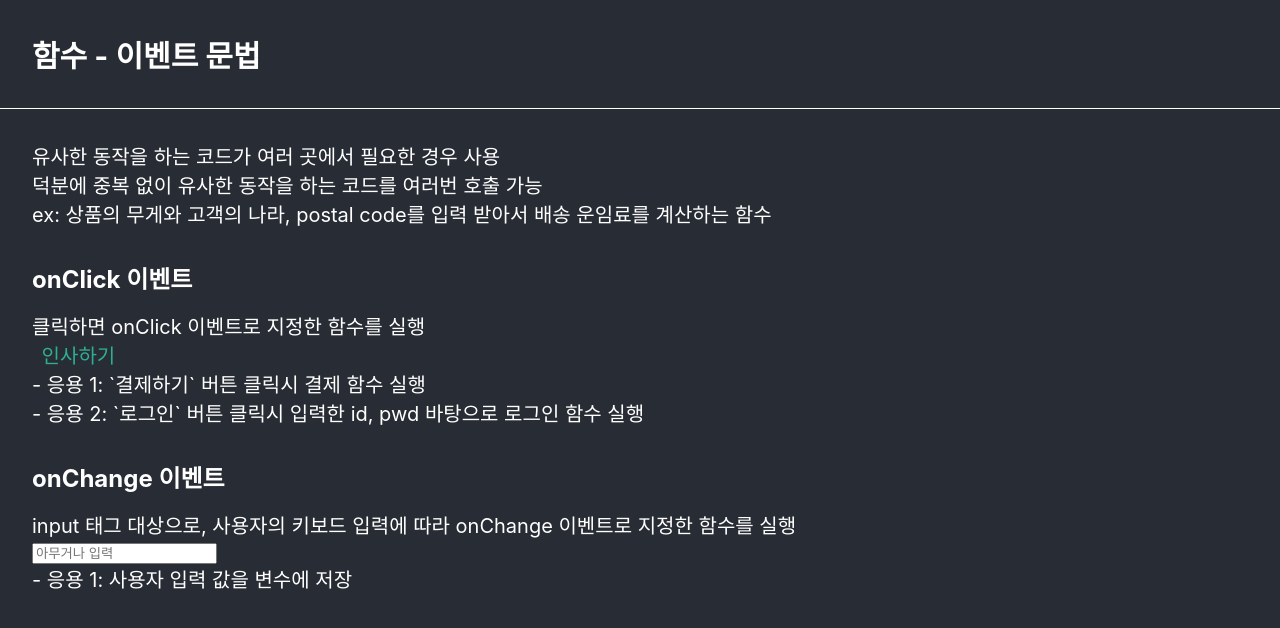
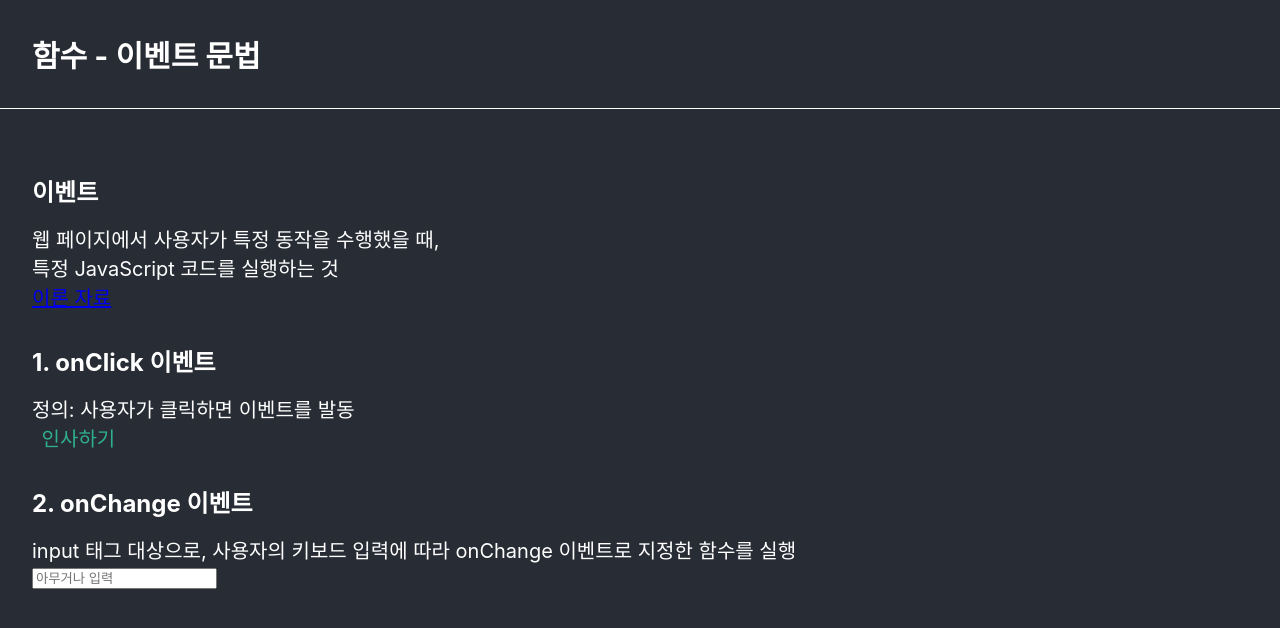
Before and after one commit to Lee-clipse/js-web-lesson, a React (Create React App) app in the folder lesson/: page /0402 in a window 1280 px wide. Shown: the top 628 px of the page. Built offline with nearby package versions, Linux system fonts and the light colour scheme.

Commit message:
modify: 04_함수 단원 이벤트 위주로 난이도 조정

```diff
--- a/lesson/src/Home.jsx
+++ b/lesson/src/Home.jsx
@@ -151,31 +151,31 @@ function Home() {
             </a>
           </div>
           <div>
-            [예제 01] 자동 인사
+            [예제 01] 인사
             <a className="link-button" href="/0403">
               이동
             </a>
           </div>
           <div>
-            [예제 02] 수동 인사
+            [예제 02] 축하받기
             <a className="link-button" href="/0404">
               이동
             </a>
           </div>
           <div>
-            [예제 03] 친구에게 인사
+            [예제 03] 인사 이벤트
             <a className="link-button" href="/0405">
               이동
             </a>
           </div>
           <div>
-            [예제 04] 나이 검사
+            [예제 04] 친구에게 인사 이벤트
             <a className="link-button" href="/0406">
               이동
             </a>
           </div>
           <div>
-            [예제 05]
+            [예제 05] 나이 검사
             <a className="link-button" href="/0407">
               이동
             </a>
--- a/lesson/src/lesson/04_함수/02_이벤트_문법.jsx
+++ b/lesson/src/lesson/04_함수/02_이벤트_문법.jsx
@@ -14,21 +14,20 @@ function Index0402() {
     <div>
       <div id="lesson-title">함수 - 이벤트 문법</div>
       <div id="lesson-content">
-        <div>유사한 동작을 하는 코드가 여러 곳에서 필요한 경우 사용</div>
-        <div>덕분에 중복 없이 유사한 동작을 하는 코드를 여러번 호출 가능</div>
-        <div>
-          ex: 상품의 무게와 고객의 나라, postal code를 입력 받아서 배송 운임료를 계산하는 함수
-        </div>
+        <div className="title">이벤트</div>
+        <div>웹 페이지에서 사용자가 특정 동작을 수행했을 때,</div>
+        <div>특정 JavaScript 코드를 실행하는 것</div>
+        <a href="https://half-straw-a69.notion.site/07-656db73e3db44707a9436d24570f97bb?pvs=4">
+          이론 자료
+        </a>
 
-        <div className="title">onClick 이벤트</div>
-        <div>클릭하면 onClick 이벤트로 지정한 함수를 실행</div>
+        <div className="title">1. onClick 이벤트</div>
+        <div>정의: 사용자가 클릭하면 이벤트를 발동</div>
         <div onClick={() => alertHello()} className="link-button">
           인사하기
         </div>
-        <div>- 응용 1: `결제하기` 버튼 클릭시 결제 함수 실행</div>
-        <div>- 응용 2: `로그인` 버튼 클릭시 입력한 id, pwd 바탕으로 로그인 함수 실행</div>
 
-        <div className="title">onChange 이벤트</div>
+        <div className="title">2. onChange 이벤트</div>
         <div>
           input 태그 대상으로, 사용자의 키보드 입력에 따라 onChange 이벤트로 지정한 함수를 실행
         </div>
@@ -38,7 +37,6 @@ function Index0402() {
           placeholder="아무거나 입력"
           onChange={(event) => alertInputText(event)}
         />
-        <div>- 응용 1: 사용자 입력 값을 변수에 저장</div>
       </div>
     </div>
   );
--- a/lesson/src/lesson/04_함수/예제_01.jsx
+++ b/lesson/src/lesson/04_함수/예제_01.jsx
@@ -5,7 +5,7 @@ function Index0403() {
 
   return (
     <div>
-      <div id="lesson-title">함수 - 예제 1: 자동 인사</div>
+      <div id="lesson-title">함수 - 예제 1: 인사</div>
       <div id="lesson-content">
         <div className="title">예제</div>
         <div>"Hello"라는 문자열을 반환하는 `sayHello`라는 이름의 함수를 구현하시오.</div>
--- a/lesson/src/lesson/04_함수/예제_02.jsx
+++ b/lesson/src/lesson/04_함수/예제_02.jsx
@@ -1,20 +1,23 @@
 import React from "react";
 
 function Index0404() {
-  // hint: alert("Hello"); << Hello라는 문자열을 웹 브라우저에 띄우는 기능
-  // TODO
+  function congratulation() {
+    alert("축하합니다!");
+  }
 
   return (
     <div>
-      <div id="lesson-title">함수 - 예제 2: 수동 인사</div>
+      <div id="lesson-title">함수 - 예제 2: 축하받기</div>
       <div id="lesson-content">
         <div className="title">예제</div>
-        <div>`인사하기` 버튼을 누르면 "Hello"라고 인사하도록 함수를 작성하시오.</div>
+        <div>
+          `축하받기` 버튼을 누르면 `congratulation()` 함수를 실행하도록 이벤트를 작성하시오.
+        </div>
 
         <div className="title">답</div>
         {/* TODO */}
         <div className="link-button" onClick={() => {}}>
-          인사하기
+          축하받기
         </div>
       </div>
     </div>
--- a/lesson/src/lesson/04_함수/예제_03.jsx
+++ b/lesson/src/lesson/04_함수/예제_03.jsx
@@ -6,15 +6,16 @@ function Index0405() {
 
   return (
     <div>
-      <div id="lesson-title">함수 - 예제 3: 친구에게 인사</div>
+      <div id="lesson-title">함수 - 예제 3: 인사 이벤트</div>
       <div id="lesson-content">
         <div className="title">예제</div>
-        <div>`OOO에게 인사하기` 버튼을 누르면 "Hello, OOO"라고 인사하도록 함수를 작성하시오.</div>
+        <div>`인사하기` 버튼을 누르면 "Hello"라고 인사하도록 함수를 작성하시오.</div>
 
         <div className="title">답</div>
         {/* TODO */}
-        <div className="link-button">Kim에게 인사하기</div>
-        <div className="link-button">Han에게 인사하기</div>
+        <div className="link-button" onClick={() => {}}>
+          인사하기
+        </div>
       </div>
     </div>
   );
--- a/lesson/src/lesson/04_함수/예제_04.jsx
+++ b/lesson/src/lesson/04_함수/예제_04.jsx
@@ -1,20 +1,20 @@
 import React from "react";
 
 function Index0406() {
-  // hint: const age = prompt("당신의 나이는?", "");
+  // hint: alert("Hello"); << Hello라는 문자열을 웹 브라우저에 띄우는 기능
   // TODO
 
   return (
     <div>
-      <div id="lesson-title">함수 - 예제 4: 나이 검사</div>
+      <div id="lesson-title">함수 - 예제 4: 친구에게 인사 이벤트</div>
       <div id="lesson-content">
         <div className="title">예제</div>
-        <div>`나이 검사` 버튼을 누르면 나이를 입력 받아, 20살 이상이라면 "성인입니다",</div>
-        <div>그렇지 않다면 "성인이 아닙니다"라고 alert 하도록 함수를 구현하시오.</div>
+        <div>`OOO에게 인사하기` 버튼을 누르면 "Hello, OOO"라고 인사하도록 함수를 작성하시오.</div>
 
         <div className="title">답</div>
         {/* TODO */}
-        <div className="link-button">나이 검사</div>
+        <div className="link-button">Kim에게 인사하기</div>
+        <div className="link-button">Han에게 인사하기</div>
       </div>
     </div>
   );
--- a/lesson/src/lesson/04_함수/예제_05.jsx
+++ b/lesson/src/lesson/04_함수/예제_05.jsx
@@ -1,20 +1,20 @@
 import React from "react";
 
 function Index0407() {
-  // hint: alert("Hello"); << Hello라는 문자열을 웹 브라우저에 띄우는 기능
+  // hint: const age = prompt("당신의 나이는?", "");
   // TODO
 
   return (
     <div>
-      <div id="lesson-title">함수 - 예제 5: </div>
+      <div id="lesson-title">함수 - 예제 5: 나이 검사</div>
       <div id="lesson-content">
         <div className="title">예제</div>
-        <div>`OOO에게 인사하기` 버튼을 누르면 "Hello, OOO"라고 인사하도록 함수를 작성하시오.</div>
+        <div>`나이 검사` 버튼을 누르면 나이를 입력 받아, 20살 이상이라면 "성인입니다",</div>
+        <div>그렇지 않다면 "성인이 아닙니다"라고 alert 하도록 함수를 구현하시오.</div>
 
         <div className="title">답</div>
         {/* TODO */}
-        <div className="link-button">Kim에게 인사하기</div>
-        <div className="link-button">Han에게 인사하기</div>
+        <div className="link-button">나이 검사</div>
       </div>
     </div>
   );
```
Also changed, not shown: lesson/src/lesson/04_함수/예제_답.txt.
